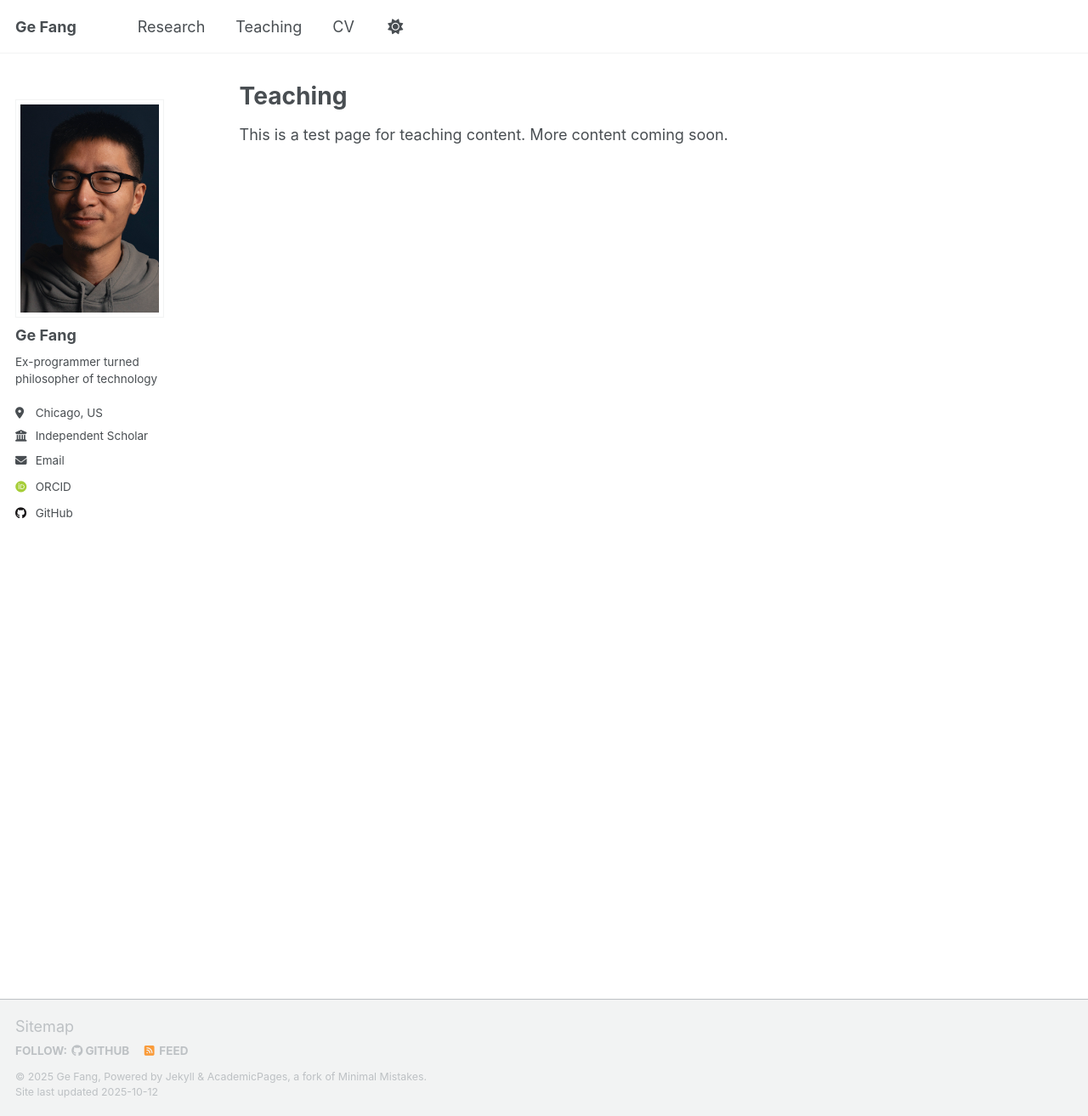
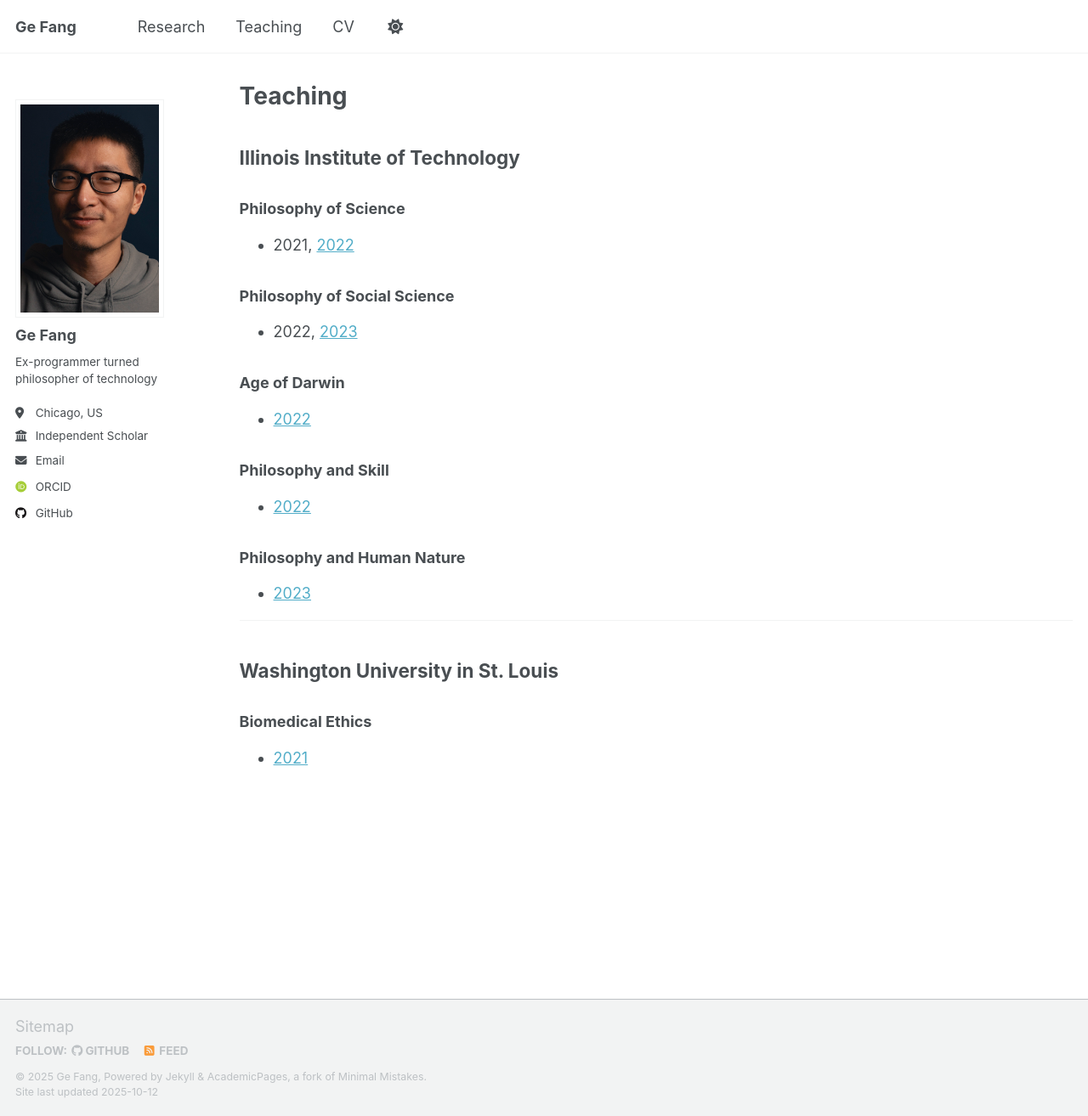
Before and after one commit to fangge518/academic, a Jekyll site: the page built from _pages/teaching.html, in a window 1280 px wide and 1314 px high. Shown: the whole window at 85% size. Built offline with Jekyll 4.4.1, drawn with Linux system fonts in a browser that asks for light colours; some web fonts are replaced; a script that is not in the unit is left out.

Commit message:
Add teaching page with course listings and syllabus links

```diff
--- a/_pages/teaching.html
+++ b/_pages/teaching.html
@@ -5,4 +5,38 @@
 author_profile: true
 ---
 
-<p>This is a test page for teaching content. More content coming soon.</p>
+<h2>Illinois Institute of Technology</h2>
+
+<h3><strong>Philosophy of Science</strong></h3>
+<ul>
+  <li>2021, <a href="{{ site.baseurl }}/files/Philosophy_of_Science_2022_Syllabus.pdf">2022</a></li>
+</ul>
+
+<h3><strong>Philosophy of Social Science</strong></h3>
+<ul>
+  <li>2022, <a href="{{ site.baseurl }}/files/Philosophy_of_Social_Inquiry_Syllabus_2023.pdf">2023</a></li>
+</ul>
+
+<h3><strong>Age of Darwin</strong></h3>
+<ul>
+  <li><a href="{{ site.baseurl }}/files/Age_of_Darwin_Syllabus.pdf">2022</a></li>
+</ul>
+
+<h3><strong>Philosophy and Skill</strong></h3>
+<ul>
+  <li><a href="{{ site.baseurl }}/files/Philosophy_and_skill_Syllabus.pdf">2022</a></li>
+</ul>
+
+<h3><strong>Philosophy and Human Nature</strong></h3>
+<ul>
+  <li><a href="{{ site.baseurl }}/files/Philosophy_and_Human_Nature_Syllabus.pdf">2023</a></li>
+</ul>
+
+<hr>
+
+<h2>Washington University in St. Louis</h2>
+
+<h3><strong>Biomedical Ethics</strong></h3>
+<ul>
+  <li><a href="{{ site.baseurl }}/files/Biomedical_Ethics_2021_Syllabus.pdf">2021</a></li>
+</ul>
```
Also changed, not shown: 1 other file.
